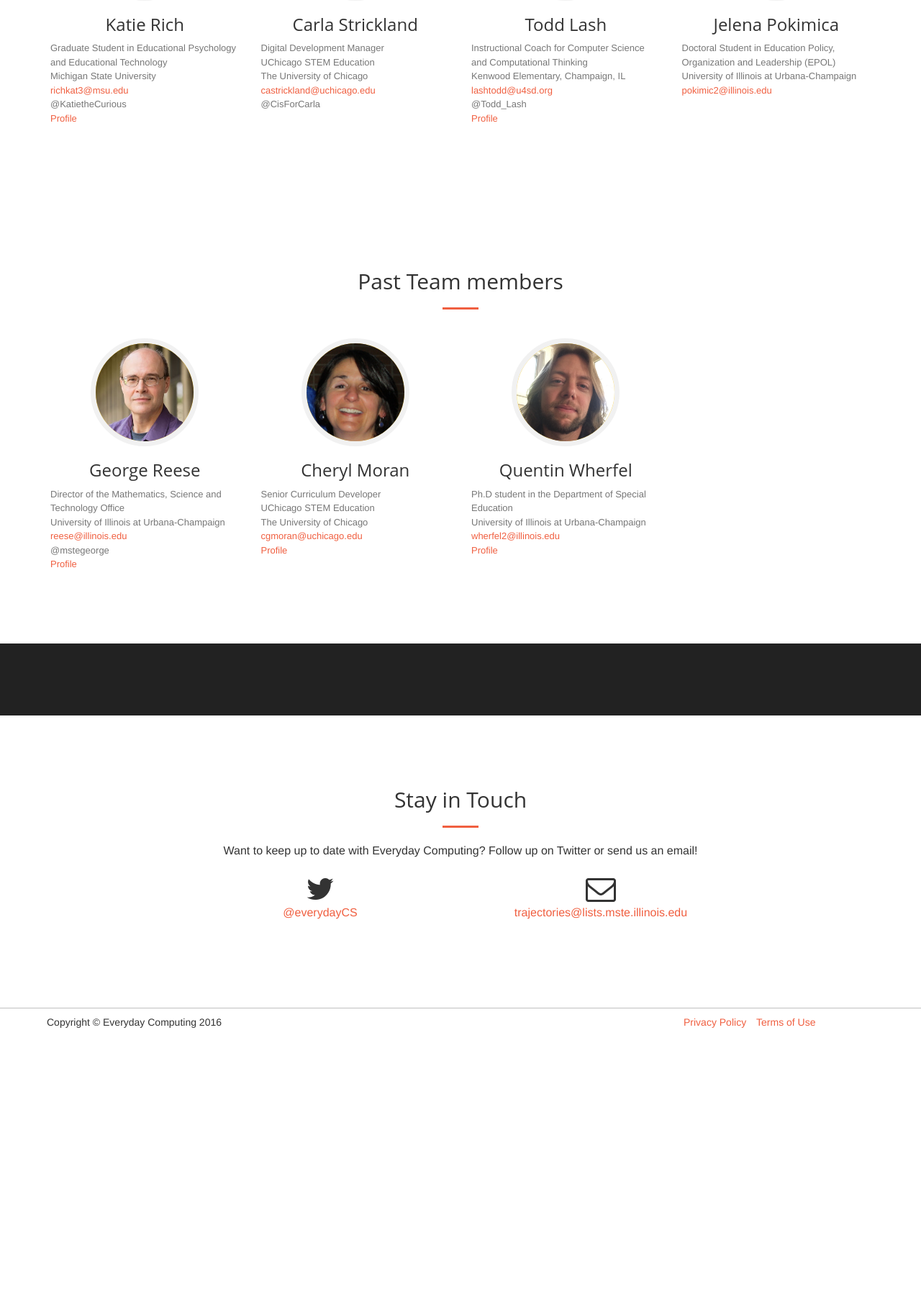
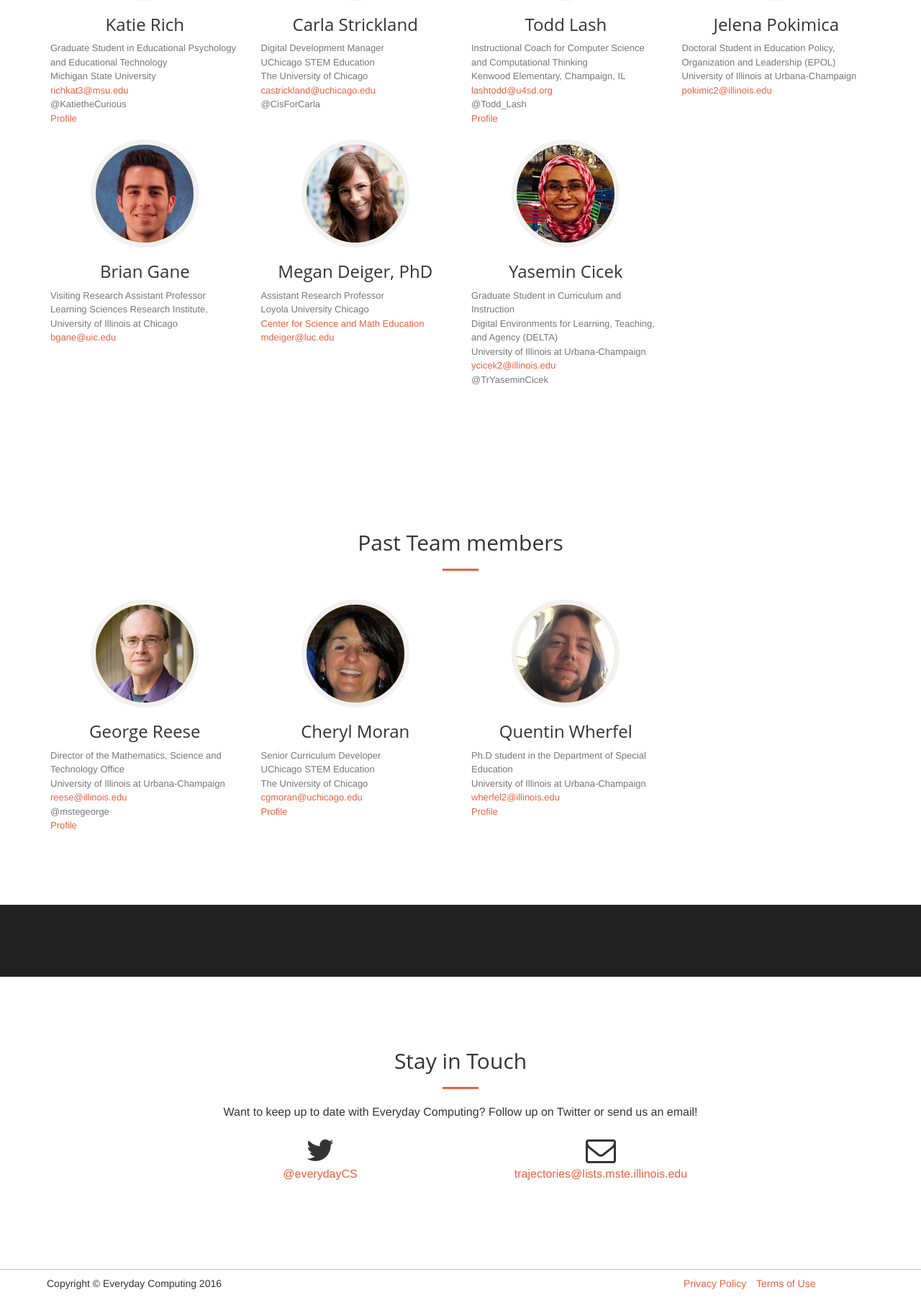
Before and after one commit to everydaycomputing/everydaycomputing.org, a Python web app: template public_site/templates/public_about.html in a window 1280 px wide. Shown: the part 1301-3114 px from the top of the page at 72% size. Before the commit the page ends 2729 px from the top, so only its background shows below. Run offline with Jinja, Linux system fonts and the light colour scheme; the template is opened without the code that fills it, so the values that code supplies are empty; some libraries are stand-ins or nearby versions.

Commit message:
Added Brian Gane, Megan Deiger, and Yasemin Cicek to About Page

```diff
--- a/public_site/templates/public_about.html
+++ b/public_site/templates/public_about.html
@@ -155,6 +155,52 @@
       </div>
 
     </div> <!-- /.row -->
+
+    <div class="row">
+
+      <!-- -------------------------------------------------------------------------------- Brian Gane -->
+      <div class="col-lg-3 col-md-3 text-center">
+        <div class="service-box">
+          <img src="/static/img/portfolio/brian_gane.jpg" class="img-circle timeline-image" alt="">
+          <h3>Brian Gane</h3>
+          <p class="text-muted">
+            Visiting Research Assistant Professor<br/>
+            Learning Sciences Research Institute, University of Illinois at Chicago<br/>
+            <a href="mailto:bgane@uic.edu">bgane@uic.edu</a>
+           </p>
+        </div>
+      </div>
+
+      <!-- -------------------------------------------------------------------------------- Megan Deiger -->
+      <div class="col-lg-3 col-md-3 text-center">
+        <div class="service-box">
+          <img src="/static/img/portfolio/megan_deiger.jpg" class="img-circle timeline-image" alt="">
+          <h3>Megan Deiger, PhD</h3>
+          <p class="text-muted">
+            Assistant Research Professor<br/>
+            Loyola University Chicago<br/>
+            <a href="http://www.luc.edu/cse/">Center for Science and Math Education</a><br />
+            <a href="mailto:mdeiger@luc.edu">mdeiger@luc.edu</a><br/>
+          </p>
+       </div>
+     </div>
+
+     <!-- -------------------------------------------------------------------------------- Yasemin Cicek -->
+     <div class="col-lg-3 col-md-3 text-center">
+       <div class="service-box">
+         <img src="/static/img/portfolio/yasemin_cicek.jpg" class="img-circle timeline-image" alt="">
+         <h3>Yasemin Cicek</h3>
+         <p class="text-muted">
+           Graduate Student in Curriculum and Instruction<br/>
+           Digital Environments for Learning, Teaching, and Agency (DELTA)<br/>
+           University of Illinois at Urbana-Champaign<br/>
+           <a href="mailto:ycicek2@illinois.edu">ycicek2@illinois.edu</a><br />
+           @TrYaseminCicek
+         </p>
+       </div>
+     </div>
+
+    </div> <!-- /.row -->
     <!--
     <div class="row">
 
```
Also changed, not shown: static/img/portfolio/brian_gane.jpg (added), static/img/portfolio/megan_deiger.jpg (added), static/img/portfolio/yasemin_cicek.jpg (added).
